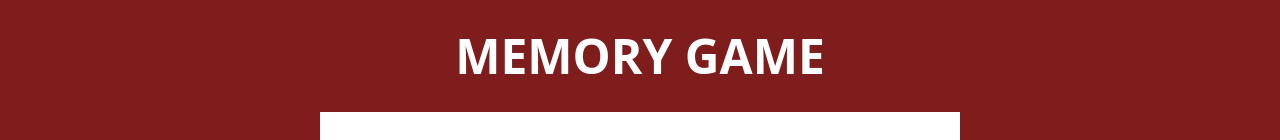
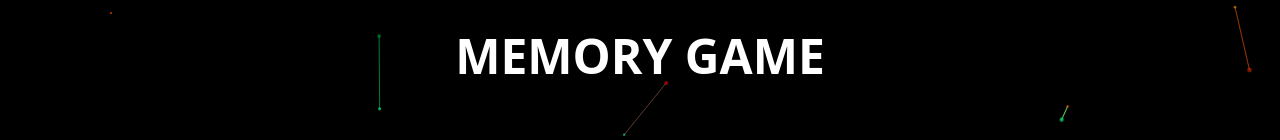
Before and after one commit to Baf-03/Memory-Game, a React (Vite) app: page / in a window 1280 px wide. Shown: the top 140 px of the page. Built offline with nearby package versions, Linux system fonts and the light colour scheme; grey boxes are pictures that could not be loaded.

Commit message:
adding particlejs

```diff
--- a/src/Page/GamePage/Game.jsx
+++ b/src/Page/GamePage/Game.jsx
@@ -201,16 +201,16 @@
     }, [total_cards]);
     return (
       <>
-        <div className="w-[100%] h-[100vh] mx-auto flex items-center flex-col flex-wrap bg-red-900">
-          <div className="font-bold text-white md:text-[3rem] text-center mt-5 bg-red-900">
+        <div className="w-[100%] h-[100vh] mx-auto flex items-center flex-col flex-wrap">
+          <div className="font-bold text-white md:text-[3rem] text-center mt-5">
             MEMORY GAME
           </div>
 
-          <div className="flex justify-center items-center w-[100%] h-fit lg:w-[90%] xl:w-[50%] p-5 flex-wrap gap-2 md:gap-3 lg:gap-8 xl:gap-12 mt-5 bg-white">
+          <div className="flex justify-center items-center w-[100%] h-fit lg:w-[90%] xl:w-[50%] p-5 flex-wrap gap-2 md:gap-3 lg:gap-8 xl:gap-12 mt-5 ">
             {Completed ? (
               <div className="text-white">
                 Completed Try again
-                <div onClick={restartGame} className="text-white bg-white"> Play Again</div>
+                <div onClick={restartGame} className="text-white "> Play Again</div>
               </div>
             ) : (data.map((item, index) => {
               return (
```
